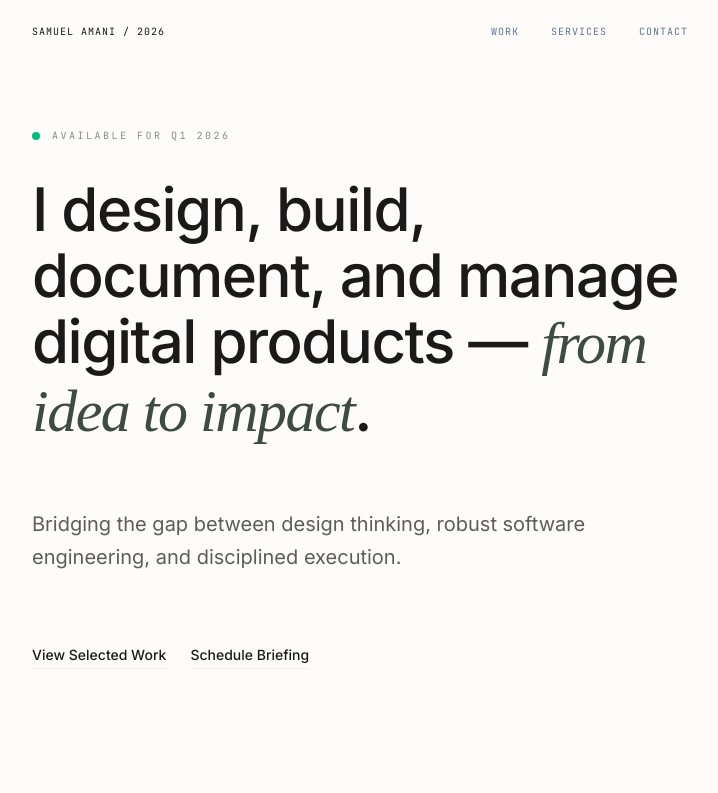
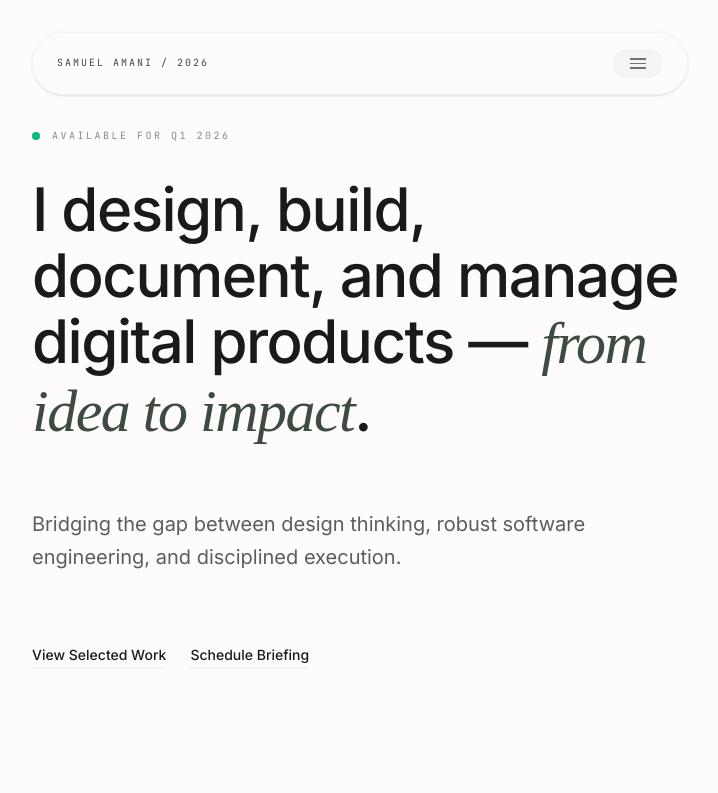
Before and after one commit to Amani-Ishimwe/Refine-Showcase, a React (Vite) app: page / in a window 1280 px wide. Shown: the top 793 px of the page, without its empty margins (280-998 px from the left). Built offline with nearby package versions, Linux system fonts and the light colour scheme.

Commit message:
added the scroll effect

```diff
--- a/src/App.tsx
+++ b/src/App.tsx
@@ -3,10 +3,12 @@ import { BrowserRouter, Routes, Route } from 'react-router-dom';
 import Home from './pages/Home';
 import ProjectDetails from './pages/ProjectDetails';
 import WritingDetails from './pages/WritingDetails';
+import ScrollToTop from './components/ScrollToTop';
 
 function App() {
   return (
     <BrowserRouter>
+      <ScrollToTop />
       <div className="selection:bg-accent selection:text-white">
         <Routes>
           <Route path="/" element={<Home />} />
--- a/src/components/Navigation.tsx
+++ b/src/components/Navigation.tsx
@@ -1,16 +1,54 @@
-import React from 'react';
+import React, { useState } from 'react';
 
 const Navigation: React.FC = () => {
+  const [isOpen, setIsOpen] = useState(false);
+
+  const navLinks = [
+    { name: 'Work', href: '#work' },
+    { name: 'Process', href: '#process' },
+    { name: 'Services', href: '#services' },
+    { name: 'Writing', href: '#writing' },
+    { name: 'Values', href: '#about' },
+    { name: 'Contact', href: '#contact' },
+  ];
+
   return (
-    <nav className="fixed top-0 left-0 w-full bg-background/80 backdrop-blur-sm z-50">
-      <div className="memo-container py-6 flex justify-between items-center">
-        <div className="font-mono text-[10px] uppercase tracking-widest text-foreground">
-          Samuel Amani / 2026
-        </div>
-        <div className="flex gap-8 font-mono text-[10px] uppercase tracking-widest text-muted">
-          <a href="#work" className="hover:text-foreground transition-colors">Work</a>
-          <a href="#services" className="hover:text-foreground transition-colors">Services</a>
-          <a href="#contact" className="hover:text-foreground transition-colors">Contact</a>
+    <nav className="fixed top-8 left-0 w-full z-50">
+      <div className="memo-container">
+        <div className="relative">
+          <div className="flex justify-between items-center py-4 px-6 bg-background/60 backdrop-blur-md rounded-full border border-border/40 shadow-sm transition-all duration-300 hover:border-border/60">
+            <a href="#" className="font-mono text-[10px] uppercase tracking-[0.2em] text-foreground/80 hover:text-foreground transition-colors shrink-0">
+              Samuel Amani / 2026
+            </a>
+
+            <button
+              onClick={() => setIsOpen(!isOpen)}
+              className="group flex items-center justify-center p-2 px-4 bg-foreground/[0.03] hover:bg-foreground/[0.06] rounded-full border border-border/20 transition-all focus:outline-none"
+              aria-label="Toggle Menu"
+            >
+              <div className="flex flex-col gap-[3px]">
+                <span className={`h-[1.5px] w-4 bg-foreground/60 transition-all duration-300 ${isOpen ? 'rotate-45 translate-y-[4.5px]' : ''}`} />
+                <span className={`h-[1.5px] w-4 bg-foreground/60 transition-all duration-300 ${isOpen ? 'opacity-0' : ''}`} />
+                <span className={`h-[1.5px] w-4 bg-foreground/60 transition-all duration-300 ${isOpen ? '-rotate-45 -translate-y-[4.5px]' : ''}`} />
+              </div>
+            </button>
+          </div>
+
+          {/* Menu Overlay */}
+          <div className={`absolute top-full right-0 mt-3 w-48 bg-background/95 backdrop-blur-xl border border-border/40 rounded-2xl shadow-2xl transition-all duration-500 origin-top-right ${isOpen ? 'opacity-100 scale-100 translate-y-0' : 'opacity-0 scale-95 -translate-y-4 pointer-events-none'}`}>
+            <div className="p-4 flex flex-col gap-1">
+              {navLinks.map((link) => (
+                <a
+                  key={link.name}
+                  href={link.href}
+                  onClick={() => setIsOpen(false)}
+                  className="font-sans text-[13px] font-medium text-foreground/50 hover:text-foreground hover:bg-foreground/[0.03] px-3 py-2 rounded-lg transition-all"
+                >
+                  {link.name}
+                </a>
+              ))}
+            </div>
+          </div>
         </div>
       </div>
     </nav>
--- /dev/null
+++ b/src/components/ScrollToTop.tsx
@@ -0,0 +1,12 @@
+import { useEffect } from "react";
+import { useLocation } from "react-router-dom";
+
+export default function ScrollToTop() {
+    const { pathname } = useLocation();
+
+    useEffect(() => {
+        window.scrollTo(0, 0);
+    }, [pathname]);
+
+    return null;
+}
--- a/src/index.css
+++ b/src/index.css
@@ -32,6 +32,10 @@
 }
 
 @layer base {
+  html {
+    scroll-behavior: smooth;
+  }
+
   body {
     @apply bg-background text-foreground antialiased font-sans leading-relaxed;
   }
```
